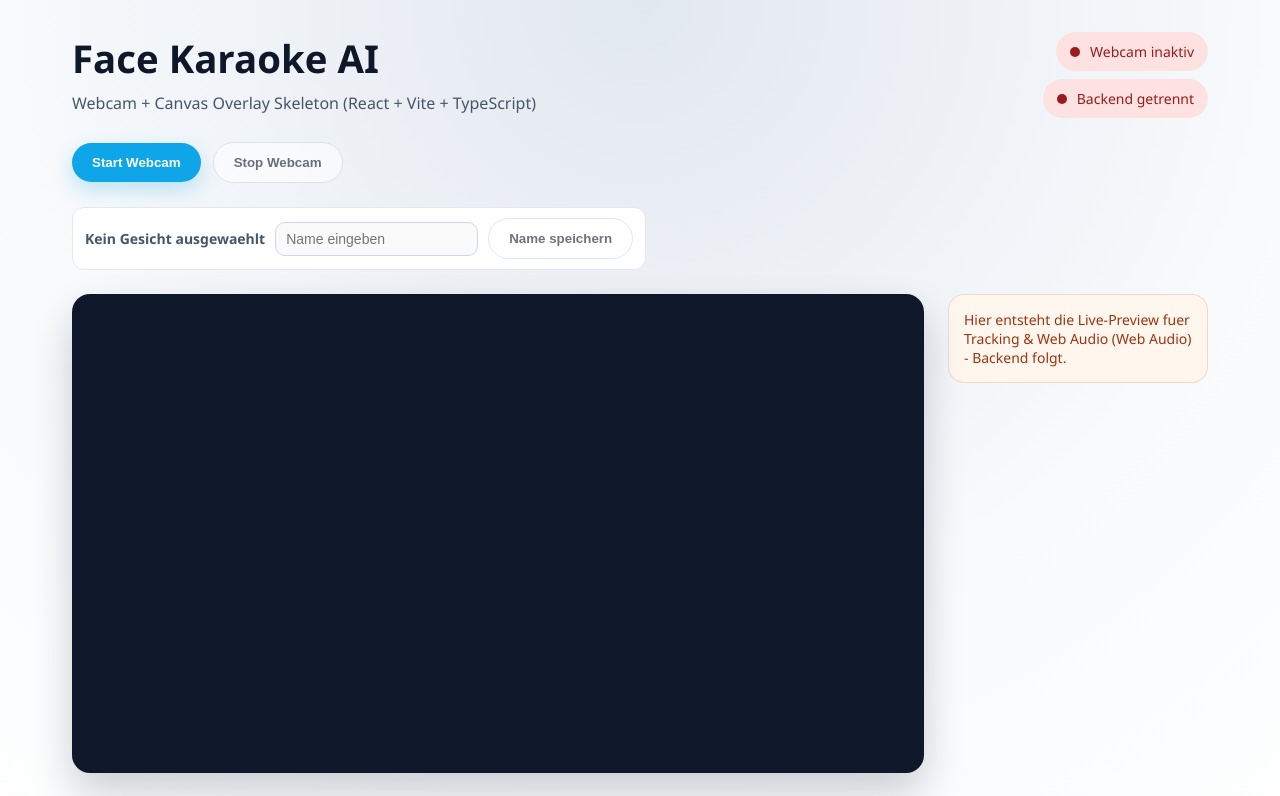
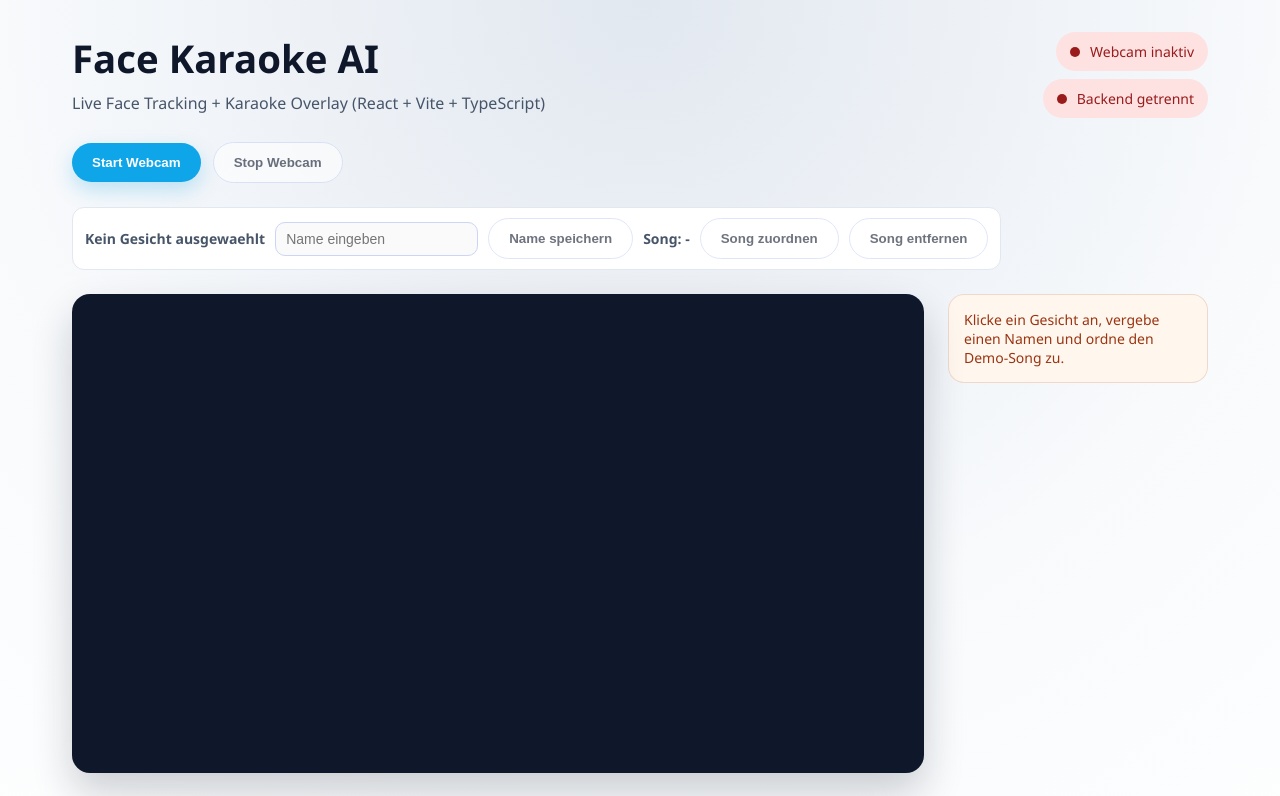
Before and after one commit to Nutzer-0815/Visionbased-Karaoke, a React (Vite) app in the folder frontend/: page / in a window 1280 px wide. Shown: the top 796 px of the page. Built offline with nearby package versions, Linux system fonts and the light colour scheme; no server answers.

Commit message:
feat: phase5 integrate karaoke with live face overlay

```diff
--- a/frontend/src/App.tsx
+++ b/frontend/src/App.tsx
@@ -6,6 +6,7 @@ const WS_URL = 'ws://localhost:8000/ws/stream';
 const FRAME_INTERVAL_MS = 150;
 const TRACK_STALE_MS = 2000;
 const LRC_URL = '/lyrics/demo.lrc';
+const DEMO_SONG_ID = 'demo-song';
 
 type Detection = {
   x1: number;
@@ -31,8 +32,8 @@ type ErrorMessage = {
 
 const COPY = {
   title: 'Face Karaoke AI',
-  subtitle: 'Webcam + Canvas Overlay Skeleton (React + Vite + TypeScript)',
-  hint: 'Hier entsteht die Live-Preview fuer Tracking & Web Audio (Web Audio) - Backend folgt.',
+  subtitle: 'Live Face Tracking + Karaoke Overlay (React + Vite + TypeScript)',
+  hint: 'Klicke ein Gesicht an, vergebe einen Namen und ordne den Demo-Song zu.',
 };
 
 function App() {
@@ -54,6 +55,7 @@ function App() {
   const [selectedTrackId, setSelectedTrackId] = useState<number | null>(null);
   const [names, setNames] = useState<Record<number, string>>({});
   const [nameInput, setNameInput] = useState('');
+  const [songByTrack, setSongByTrack] = useState<Record<number, string>>({});
   const [karaokeLines, setKaraokeLines] = useState<LrcLine[]>([]);
   const [activeLine, setActiveLine] = useState<number>(-1);
   const [audioSrc, setAudioSrc] = useState<string | null>(null);
@@ -81,6 +83,7 @@ function App() {
     setSelectedTrackId(null);
     setNameInput('');
     setNames({});
+    setSongByTrack({});
     lastSeenRef.current = {};
     disconnectSocket();
   }, [stream, disconnectSocket]);
@@ -217,13 +220,41 @@ function App() {
 
   useEffect(() => {
     const intervalId = window.setInterval(() => {
+      const now = Date.now();
       if (selectedTrackId === null) {
+        setSongByTrack((prev) => {
+          let changed = false;
+          const next = { ...prev };
+          Object.keys(prev).forEach((trackIdRaw) => {
+            const trackId = Number(trackIdRaw);
+            const lastSeen = lastSeenRef.current[trackId];
+            if (!lastSeen || now - lastSeen > TRACK_STALE_MS) {
+              delete next[trackId];
+              changed = true;
+            }
+          });
+          return changed ? next : prev;
+        });
         return;
       }
       const lastSeen = lastSeenRef.current[selectedTrackId];
-      if (!lastSeen || Date.now() - lastSeen > TRACK_STALE_MS) {
+      if (!lastSeen || now - lastSeen > TRACK_STALE_MS) {
         setSelectedTrackId(null);
       }
+
+      setSongByTrack((prev) => {
+        let changed = false;
+        const next = { ...prev };
+        Object.keys(prev).forEach((trackIdRaw) => {
+          const trackId = Number(trackIdRaw);
+          const trackLastSeen = lastSeenRef.current[trackId];
+          if (!trackLastSeen || now - trackLastSeen > TRACK_STALE_MS) {
+            delete next[trackId];
+            changed = true;
+          }
+        });
+        return changed ? next : prev;
+      });
     }, 500);
 
     return () => {
@@ -246,6 +277,27 @@ function App() {
       return next;
     });
   }, [selectedTrackId, nameInput]);
+
+  const assignDemoSong = useCallback(() => {
+    if (selectedTrackId === null) {
+      return;
+    }
+    setSongByTrack((prev) => ({ ...prev, [selectedTrackId]: DEMO_SONG_ID }));
+  }, [selectedTrackId]);
+
+  const clearSongAssignment = useCallback(() => {
+    if (selectedTrackId === null) {
+      return;
+    }
+    setSongByTrack((prev) => {
+      if (!(selectedTrackId in prev)) {
+        return prev;
+      }
+      const next = { ...prev };
+      delete next[selectedTrackId];
+      return next;
+    });
+  }, [selectedTrackId]);
 
   const sendFrame = useCallback(() => {
     const ws = wsRef.current;
@@ -342,7 +394,6 @@ function App() {
 
     const scaleX = canvas.width / frameSize.width;
     const scaleY = canvas.height / frameSize.height;
-
     detections.forEach((box) => {
       const trackLabel =
         names[box.track_id] ?? (Number.isFinite(box.track_id) ? `#${box.track_id}` : 'untracked');
@@ -408,9 +459,19 @@ function App() {
       : names[selectedTrackId]
         ? `${names[selectedTrackId]} (#${selectedTrackId})`
         : `#${selectedTrackId}`;
+  const isSelectedAssigned =
+    selectedTrackId !== null && songByTrack[selectedTrackId] === DEMO_SONG_ID;
+  const assignedCount = Object.keys(songByTrack).length;
+  const hasAssignedSong = assignedCount > 0;
+  const activeLyricText = activeLine >= 0 ? karaokeLines[activeLine]?.text ?? '' : '';
 
   return (
     <div className="app">
+      {stream && hasAssignedSong && (
+        <div className="lyric-fixed" aria-live="polite">
+          {activeLyricText || '...'}
+        </div>
+      )}
       <header className="header">
         <div>
           <h1>{COPY.title}</h1>
@@ -463,6 +524,23 @@ function App() {
           <button className="ghost" onClick={saveName} disabled={selectedTrackId === null}>
             Name speichern
           </button>
+          <span className="name-label">
+            {selectedTrackId === null
+              ? 'Song: -'
+              : isSelectedAssigned
+                ? 'Song: Demo zugeordnet'
+                : 'Song: nicht zugeordnet'}
+          </span>
+          <button className="ghost" onClick={assignDemoSong} disabled={selectedTrackId === null}>
+            Song zuordnen
+          </button>
+          <button
+            className="ghost"
+            onClick={clearSongAssignment}
+            disabled={selectedTrackId === null || !isSelectedAssigned}
+          >
+            Song entfernen
+          </button>
         </div>
       </section>
 
@@ -477,6 +555,7 @@ function App() {
       <section className="karaoke">
         <div className="karaoke-controls">
           <h2>Karaoke</h2>
+          <p className="song-summary">Zugeordnete Tracks: {assignedCount}</p>
           <div className="karaoke-buttons">
             <button
               className="primary"
--- a/frontend/src/styles.css
+++ b/frontend/src/styles.css
@@ -25,6 +25,24 @@ body {
   padding: 32px;
   max-width: 1200px;
   margin: 0 auto;
+}
+
+.lyric-fixed {
+  position: fixed;
+  top: 12vh;
+  left: 50%;
+  transform: translateX(-50%);
+  z-index: 30;
+  width: min(960px, calc(100vw - 32px));
+  padding: 12px 18px;
+  border-radius: 14px;
+  background: rgba(15, 23, 42, 0.88);
+  color: #f8fafc;
+  font-weight: 700;
+  font-size: clamp(16px, 2.3vw, 28px);
+  line-height: 1.3;
+  text-align: center;
+  pointer-events: none;
 }
 
 .header {
@@ -173,7 +191,8 @@ canvas {
 }
 
 canvas {
-  pointer-events: none;
+  pointer-events: auto;
+  cursor: crosshair;
 }
 
 .hint {
@@ -201,6 +220,12 @@ canvas {
   font-size: 20px;
 }
 
+.song-summary {
+  margin: 0 0 12px;
+  color: #475569;
+  font-size: 14px;
+}
+
 .karaoke-buttons {
   display: flex;
   gap: 10px;
@@ -225,6 +250,12 @@ canvas {
 }
 
 @media (max-width: 900px) {
+  .lyric-fixed {
+    top: 10vh;
+    width: calc(100vw - 20px);
+    border-radius: 10px;
+  }
+
   .header {
     flex-direction: column;
   }
```
Also changed, not shown: 2 other files (tests, documents, lock files or other folders).
